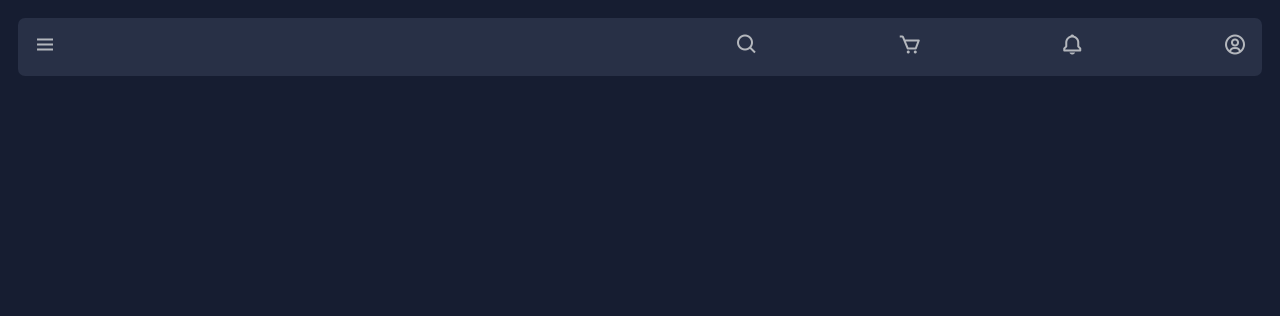
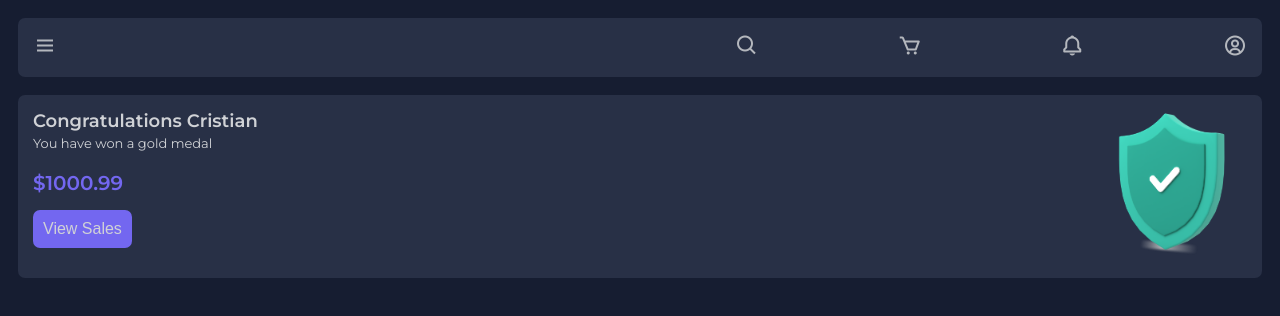
Before and after one commit to cristianoso19/definitivoHTML, a plain HTML site: page EstrategiasResponsive/RetoResponsive/index.html in a window 1280 px wide. Drawn offline with nearby package versions, Linux system fonts and the light colour scheme.

Commit message:
Primary-card

```diff
--- a/EstrategiasResponsive/RetoResponsive/index.html
+++ b/EstrategiasResponsive/RetoResponsive/index.html
@@ -27,7 +27,23 @@
    </header>
    <section>
       <aside></aside>
-      <main></main>
+      <main>
+         <div class="container">
+            <div class="card">
+               <div class="card-info">
+                  <h3 class="card-title">Congratulations Cristian</h3>
+                  <p class="card-description">You have won a gold medal</p>
+                  <h4 class="card-primary-text">$1000.99</h4>
+                  <button class="button-primary">View Sales</button>
+               </div>
+               <div class="card-icon">
+                  <figure>
+                     <img src="./img/shield.png" class="card-image" alt="">
+                  </figure>
+               </div>
+            </div>
+         </div>
+      </main>
       <footer></footer>
    </section>
 </body>
--- a/EstrategiasResponsive/RetoResponsive/style.css
+++ b/EstrategiasResponsive/RetoResponsive/style.css
@@ -18,6 +18,7 @@
 html {
    font-size: 62.5%;
    background-color: var(--bg-color);
+   font-family: "Montserrat", sans-serif, Helvetica;
 }
 
 header {
@@ -43,5 +44,44 @@ header nav ul {
 }
 ul li {
    list-style-type: none;
+}
 
+.container {
+   margin: 1.8rem 1.8rem;
 }
+
+.card {
+   padding: 1.5rem 1.5rem;
+   border-radius: 0.7rem;
+   background-color: var(--bg-card-color);
+   color: var(--font-primary-color);
+   display: flex;
+   justify-content: space-between;
+}
+.card-title{
+   font-weight: 600;
+   font-size: 1.8rem;
+   margin-bottom: 0.3rem;
+}
+.card-description{
+   font-size: 1.3rem;
+}
+.card-primary-text {
+   margin-top: 2rem;
+   margin-bottom: 1.5rem;
+   font-size: 2rem;
+   font-weight: 600;
+   color: var(--primary-color);
+}
+.button-primary {
+   background-color: var(--primary-color);
+   color: var(--font-primary-color);
+   border-radius: 0.7rem;
+   padding: 1rem 1rem;
+   font-size: 1.6rem;
+   border: none;
+}
+.card-image {
+   width: 150px;
+   height: 150px;
+}
```
